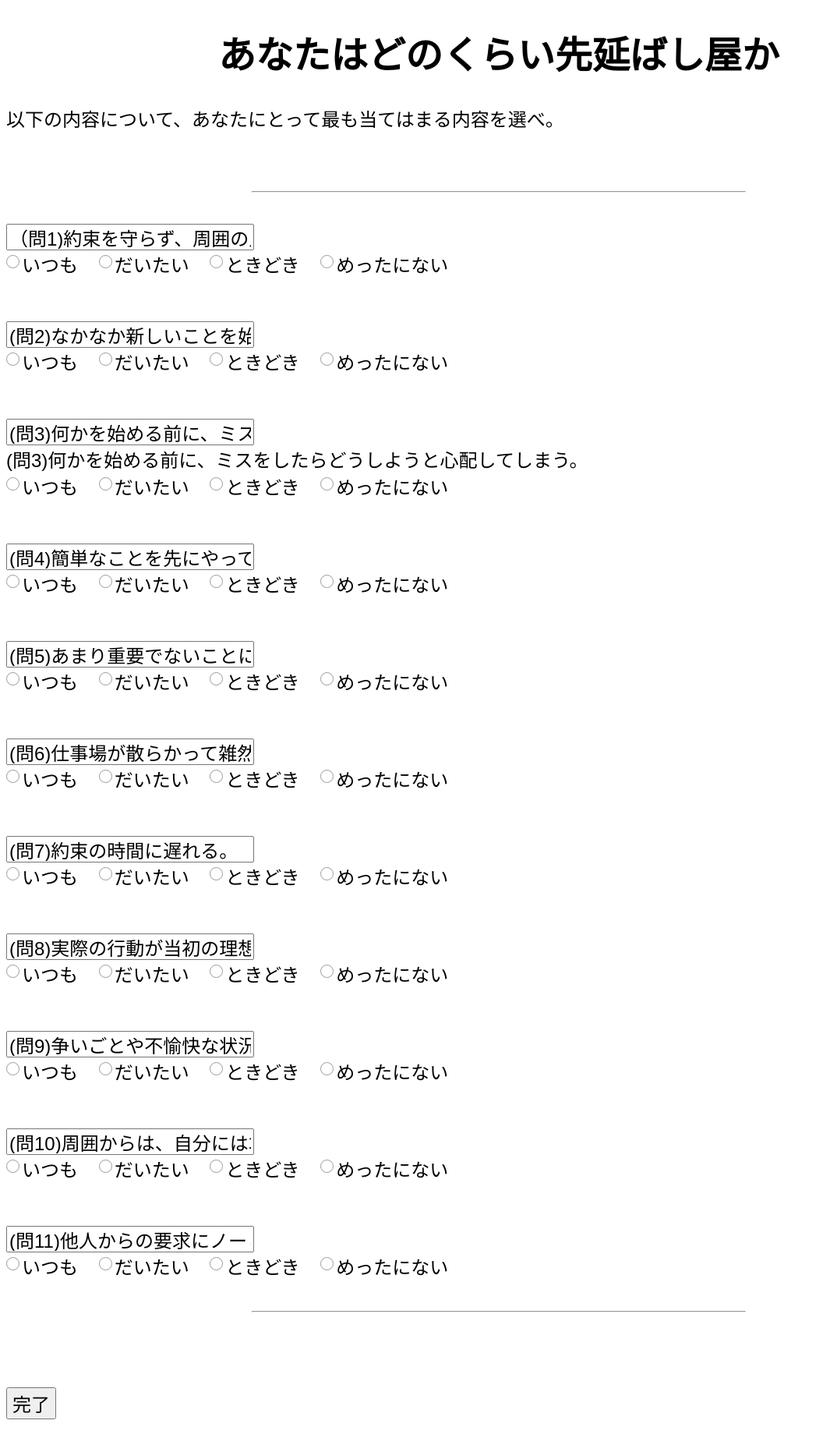
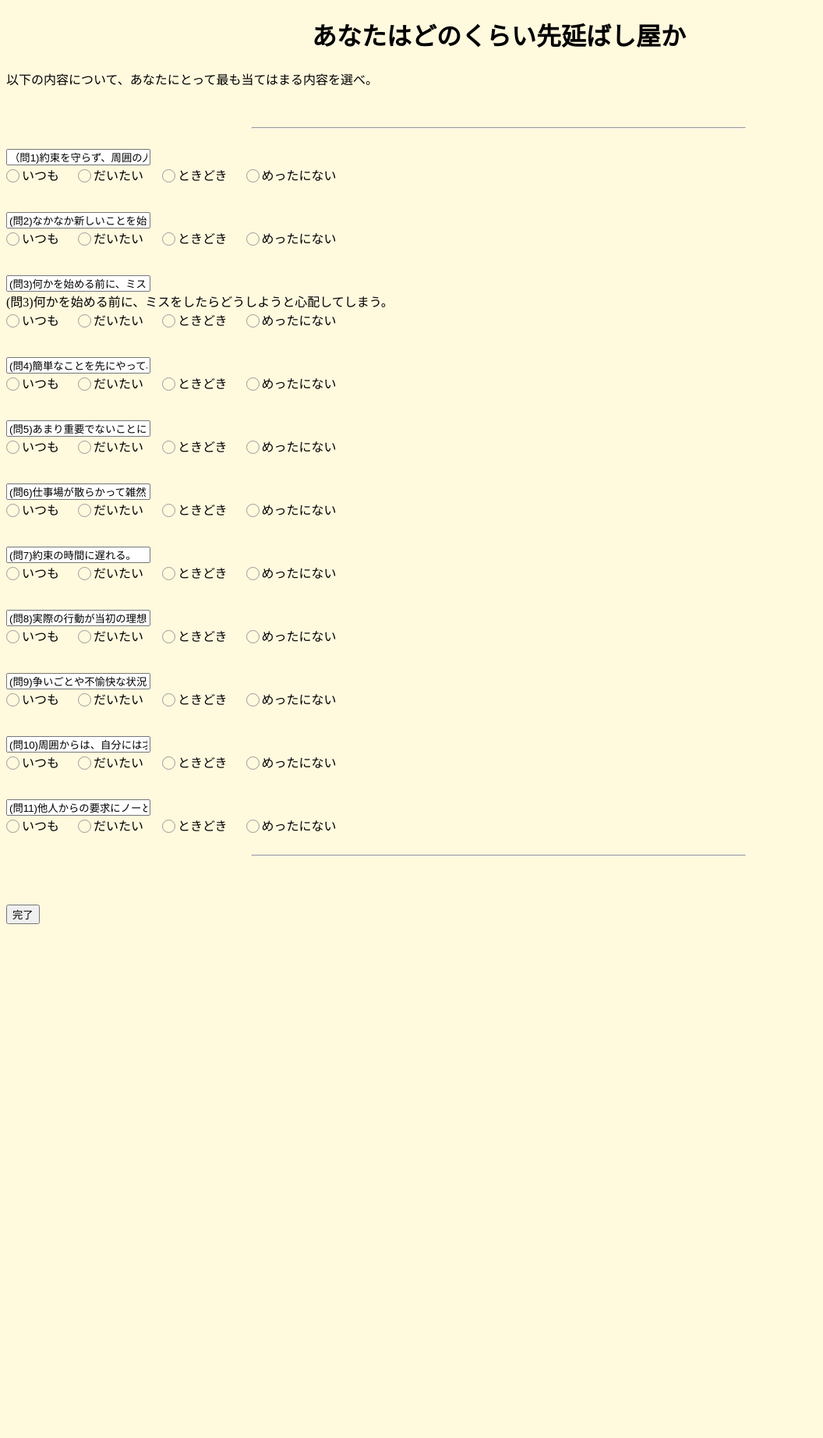
Before and after one commit to inamake/psychopath_bot, a Flask app: page /putOffTest in a window 1280 px wide. Shown: the whole page at 78% size, without its empty margins (0-1056 px from the left). After the commit the page ends 1185 px from the top, so only its background shows below. Run offline with Flask 2, Linux system fonts and the light colour scheme.

Commit message:
css追加(11/28)

```diff
--- a/static/stylesheet.css
+++ b/static/stylesheet.css
@@ -1,15 +1,14 @@
 
 body{
-  background-color: #FFFFFF;
-  font-family: sans-serif;
-  font-size: x-large;
+  font-family: serif;
+  background-color: #fff9de;
 }
 
 h1{
     text-align: center;
 }
 
-input{
+p{
     font-size: 100%;
 }
 
--- a/templates/layout.html
+++ b/templates/layout.html
@@ -1,7 +1,7 @@
 <!DOCTYPE html>
 <html lang="ja">
 <head>
-    <meta charset="UTF-8">
+    <meta content="text/html; charset=UTF-8" http-equiv="content-type">
     <link rel="stylesheet" type="text/css" href="{{ url_for('static', filename='stylesheet.css') }}">
     <title>{{ title }}</title>
 </head>
```
